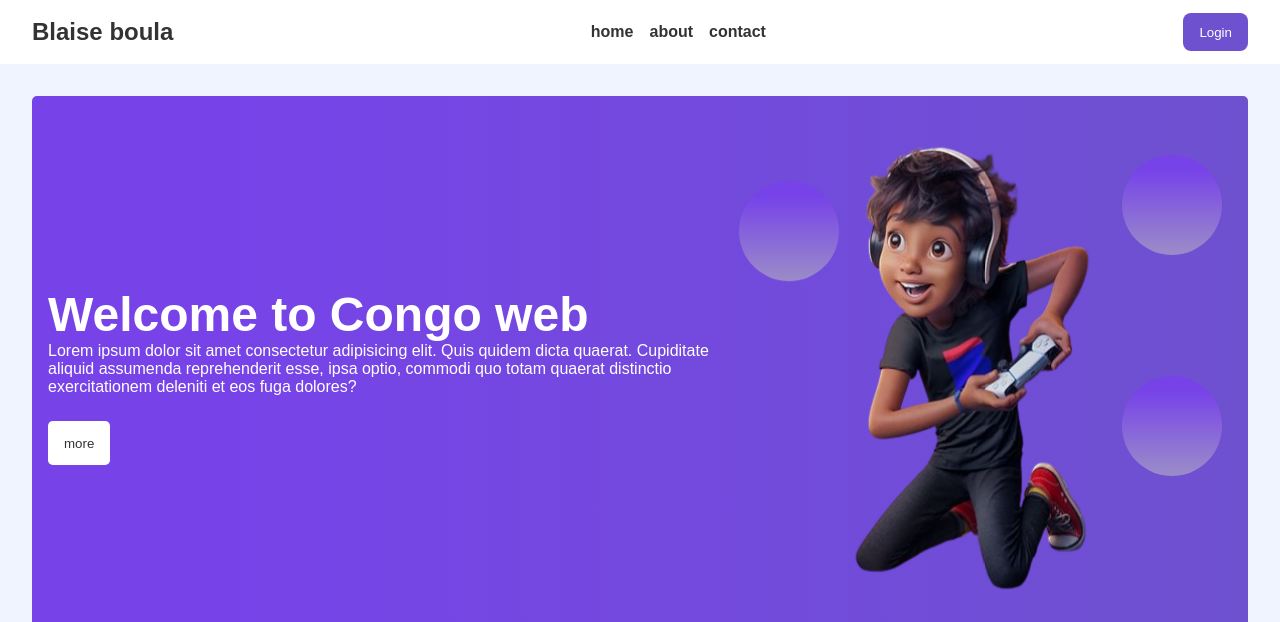
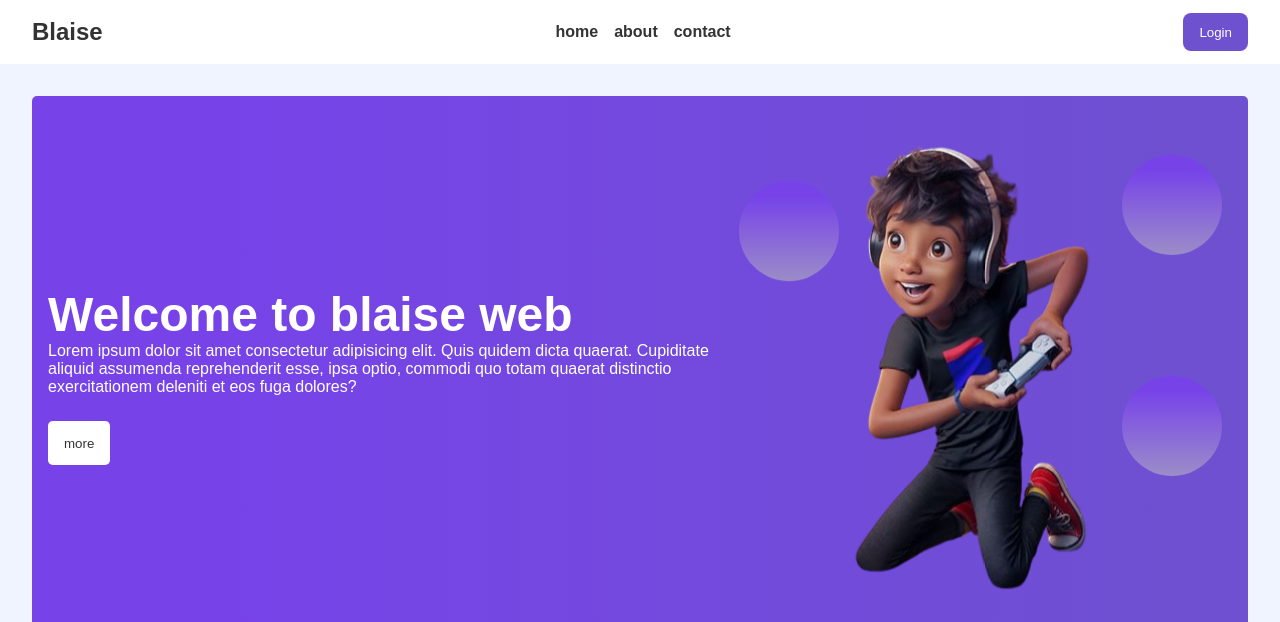
Before and after one commit to Blaisepasca/Drctuto, a plain HTML site: page index.html in a window 1280 px wide. Shown: the top 622 px of the page. Drawn offline with Linux system fonts and the light colour scheme.

Commit message:
new repository

```diff
--- a/index.html
+++ b/index.html
@@ -9,7 +9,7 @@
 </head>
 <body>
     <header>
-        <h2>Blaise boula</h2>
+        <h2>Blaise</h2>
         <nav>
             <ul>
                 <li>
@@ -32,7 +32,7 @@
 
         <section id="hero">
             <div class="left">
-                <h1>Welcome to Congo web</h1>
+                <h1>Welcome to blaise web</h1>
                 <p>Lorem ipsum dolor sit amet consectetur adipisicing elit. Quis quidem dicta quaerat.
                      Cupiditate aliquid assumenda reprehenderit esse, ipsa optio, commodi quo totam quaerat
                      distinctio exercitationem deleniti et eos fuga dolores?</p>
--- a/style.css
+++ b/style.css
@@ -379,7 +379,7 @@ footer{
     /*contact*/
 
     #contact{
-        flex-direction: column-reverse;
+        flex-direction: column;
         min-height: 100vh;
     }
 }
```
